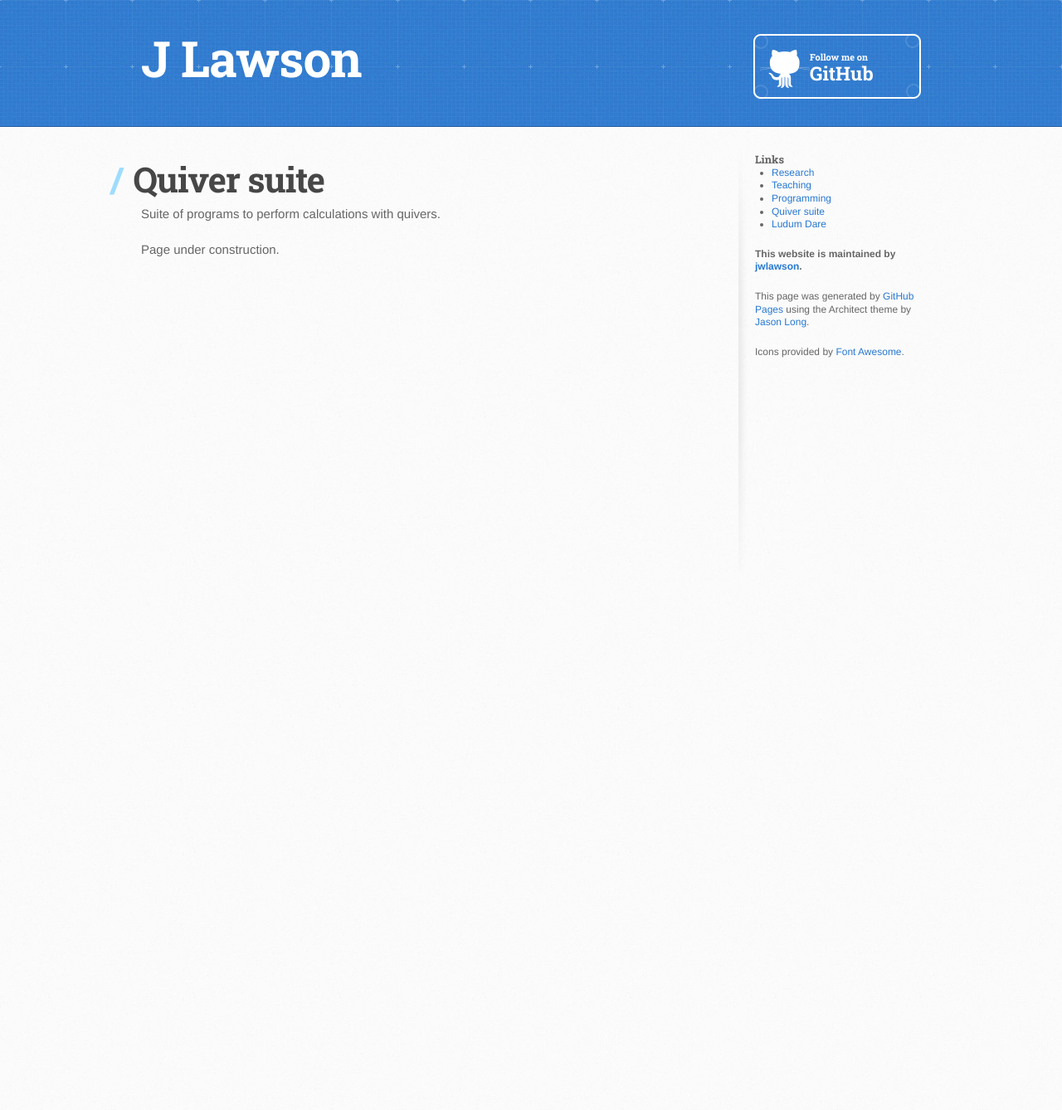
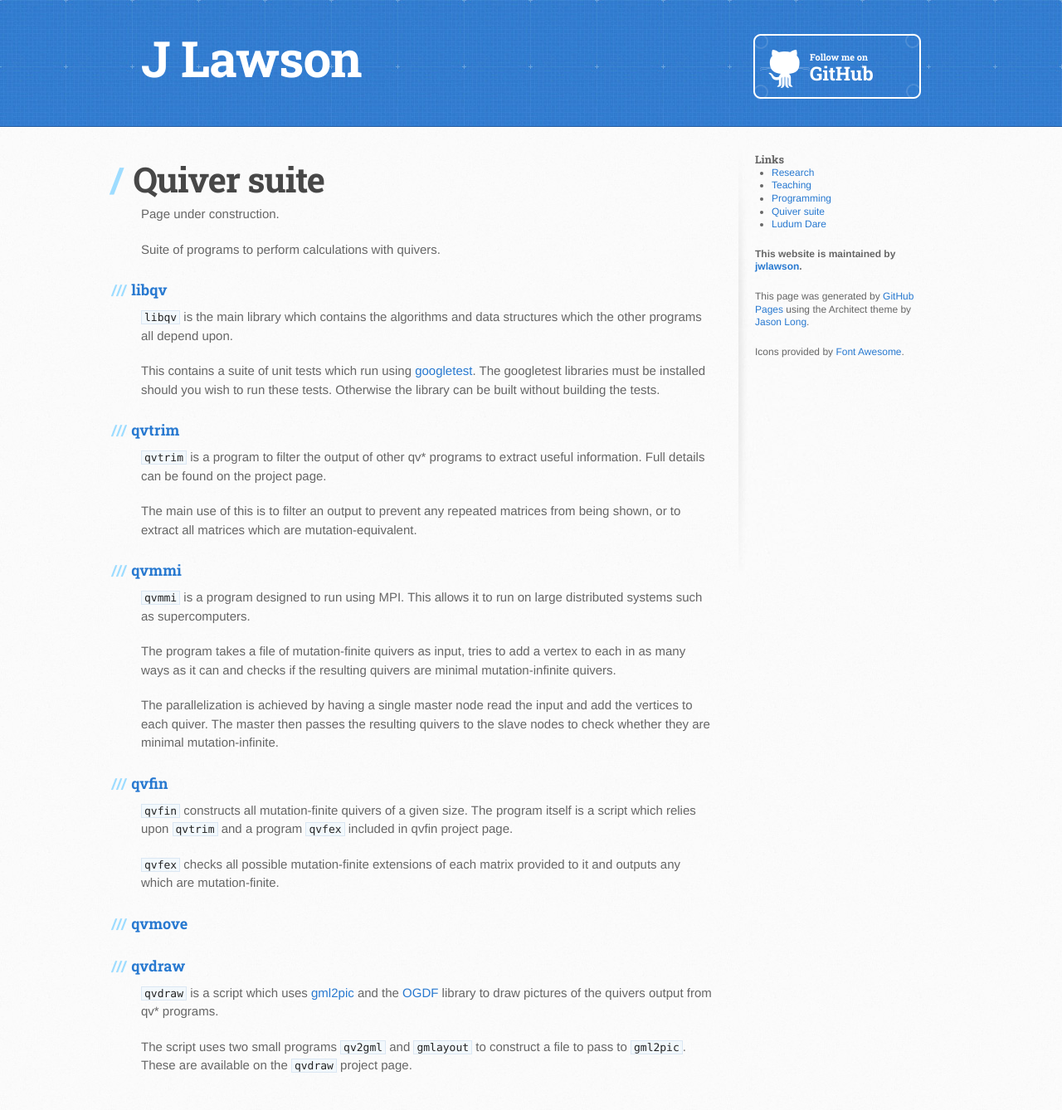
Before and after one commit to jwlawson/jwlawson.github.io, a Jekyll site: the page built from quiver/index.md, in a window 1280 px wide. Shown: the whole page at 83% size. Built offline with Jekyll 4.4.1, drawn with Linux system fonts in a browser that asks for light colours; nearby versions of some CDN libraries; before the commit the page ends 900 px from its top, so only the background shows below that.

Commit message:
Improves quiver suite page.
Adds much more information to the quiver page, with links to the github pages of
each program. Now need to create an overall install script and possibly project
pages for each repo.

```diff
--- a/quiver/index.md
+++ b/quiver/index.md
@@ -3,6 +3,66 @@ layout: main
 title: Quiver suite
 ---
 
+Page under construction.
+
 Suite of programs to perform calculations with quivers.
 
-Page under construction.
+### [libqv]
+
+`libqv` is the main library which contains the algorithms and data structures
+which the other programs all depend upon.
+
+This contains a suite of unit tests which run using [googletest]. The googletest
+libraries must be installed should you wish to run these tests. Otherwise the
+library can be built without building the tests.
+
+### [qvtrim]
+
+`qvtrim` is a program to filter the output of other qv* programs to extract
+useful information. Full details can be found on the project page.
+
+The main use of this is to filter an output to prevent any repeated matrices
+from being shown, or to extract all matrices which are mutation-equivalent.
+
+### [qvmmi]
+
+`qvmmi` is a program designed to run using MPI. This allows it to run on large
+distributed systems such as supercomputers.
+
+The program takes a file of mutation-finite quivers as input, tries to add a
+vertex to each in as many ways as it can and checks if the resulting quivers are
+minimal mutation-infinite quivers.
+
+The parallelization is achieved by having a single master node read the input
+and add the vertices to each quiver. The master then passes the resulting
+quivers to the slave nodes to check whether they are minimal mutation-infinite.
+
+### [qvfin]
+
+`qvfin` constructs all mutation-finite quivers of a given size. The program
+itself is a script which relies upon `qvtrim` and a program `qvfex` included in
+qvfin project page.
+
+`qvfex` checks all possible mutation-finite extensions of each matrix provided
+to it and outputs any which are mutation-finite.
+
+### [qvmove]
+
+### [qvdraw]
+
+`qvdraw` is a script which uses [gml2pic] and the [OGDF] library to draw
+pictures of the quivers output from qv* programs.
+
+The script uses two small programs `qv2gml` and `gmlayout` to construct a file
+to pass to `gml2pic`. These are available on the `qvdraw` project page.
+
+
+[libqv]: https://github.com/jwlawson/qv
+[qvtrim]: https:://github.com/jwlawson/qvtrim
+[qvmmi]: https://github.com/jwlawson/qvmmi
+[qvfin]: https://github.com/jwlawson/qvfin
+[qvmove]: https://github.com/jwlawson/qvmove
+[qvdraw]: https://github.com/jwlawson/qvdraw
+[ogdf]: http://www.ogdf.net/ogdf.php
+[gml2pic]: http://www.ogdf.net/doku.php/project:gml2pic
+[googletest]: https://code.google.com/p/googletest/
```
